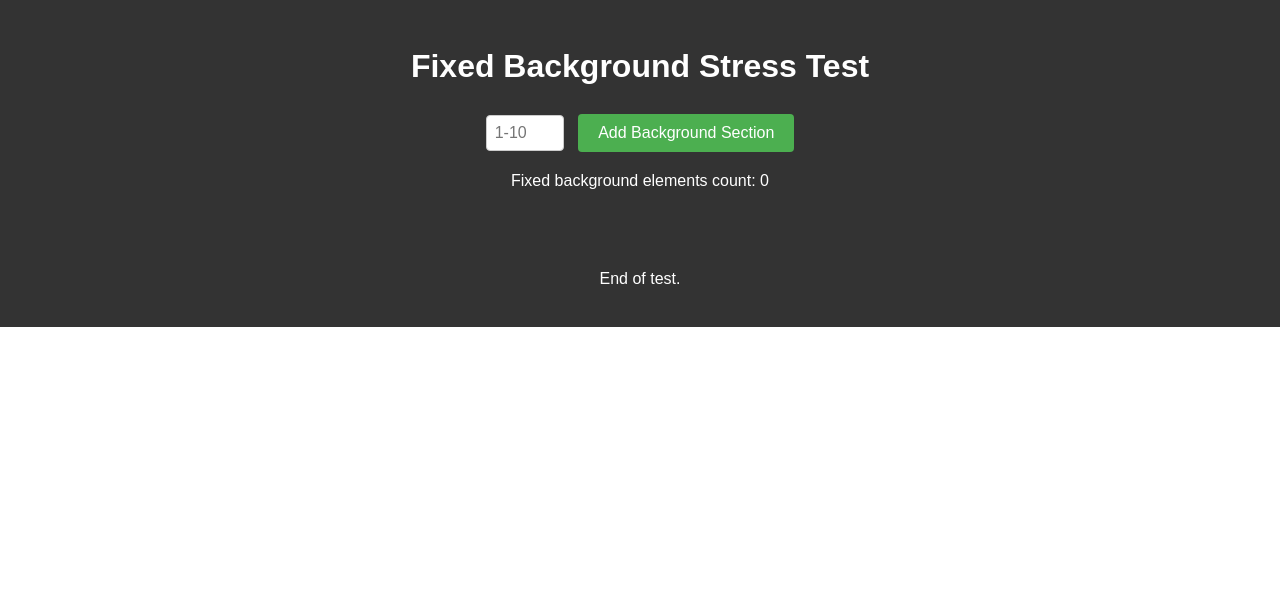
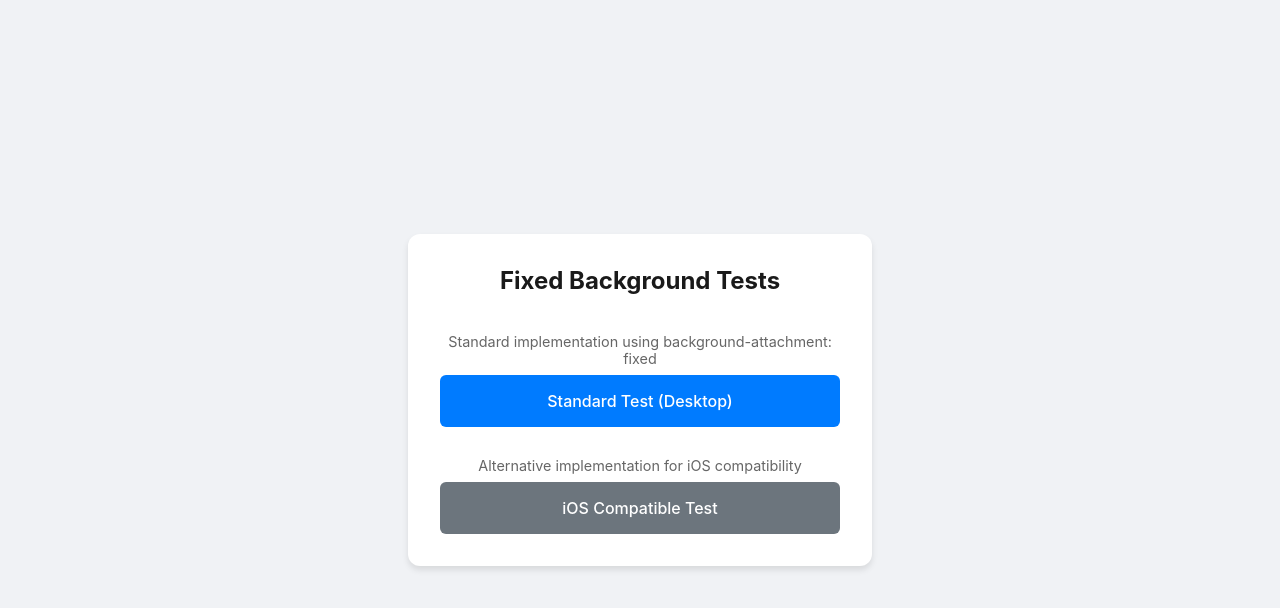
Before and after one commit to dp-lewis/how-many-is-too-many-fixed, a plain HTML site: page index.html in a window 1280 px wide. Drawn offline with Linux system fonts and the light colour scheme.

Commit message:
Refactor index.html for improved styling and structure; add standard-test.html for background tests

```diff
--- a/index.html
+++ b/index.html
@@ -3,24 +3,78 @@
 <head>
     <meta charset="UTF-8">
     <meta name="viewport" content="width=device-width, initial-scale=1.0">
-    <title>Fixed Background Stress Test</title>
-    <link rel="stylesheet" href="style.css">
+    <title>Fixed Background Tests</title>
+    <style>
+        body {
+            font-family: -apple-system, BlinkMacSystemFont, "Segoe UI", Roboto, Helvetica, Arial, sans-serif;
+            margin: 0;
+            padding: 0;
+            display: flex;
+            justify-content: center;
+            align-items: center;
+            min-height: 100vh;
+            background-color: #f0f2f5;
+            color: #333;
+        }
+        .container {
+            background: white;
+            padding: 2rem;
+            border-radius: 12px;
+            box-shadow: 0 4px 6px rgba(0,0,0,0.1);
+            text-align: center;
+            max-width: 400px;
+            width: 90%;
+        }
+        h1 {
+            margin-top: 0;
+            margin-bottom: 1.5rem;
+            font-size: 1.5rem;
+            color: #1a1a1a;
+        }
+        .links {
+            display: flex;
+            flex-direction: column;
+            gap: 1rem;
+        }
+        a {
+            display: block;
+            padding: 1rem;
+            background-color: #007bff;
+            color: white;
+            text-decoration: none;
+            border-radius: 6px;
+            transition: background-color 0.2s;
+            font-weight: 500;
+        }
+        a:hover {
+            background-color: #0056b3;
+        }
+        a.secondary {
+            background-color: #6c757d;
+        }
+        a.secondary:hover {
+            background-color: #545b62;
+        }
+        p {
+            margin-bottom: 0.5rem;
+            font-size: 0.9rem;
+            color: #666;
+        }
+    </style>
 </head>
 <body>
-    <header>
-        <h1>Fixed Background Stress Test</h1>
-        <div class="controls">
-            <input type="number" id="bg-num-input" min="1" max="10" placeholder="1-10">
-            <button id="add-bg-btn">Add Background Section</button>
+    <div class="container">
+        <h1>Fixed Background Tests</h1>
+        <div class="links">
+            <div>
+                <p>Standard implementation using background-attachment: fixed</p>
+                <a href="standard-test.html">Standard Test (Desktop)</a>
+            </div>
+            <div>
+                <p>Alternative implementation for iOS compatibility</p>
+                <a href="ios-compatible.html" class="secondary">iOS Compatible Test</a>
+            </div>
         </div>
-        <p>Fixed background elements count: <span id="fixed-count">0</span></p>
-    </header>
-
-    <div class="immersive"></div>
-
-    <footer>
-        <p>End of test.</p>
-    </footer>
-    <script src="script.js"></script>
+    </div>
 </body>
 </html>
```
Also changed, not shown: standard-test.html (added, +26 -0 lines).
